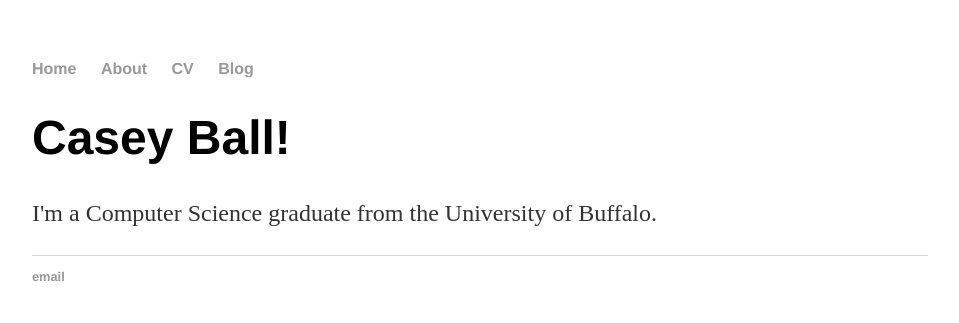
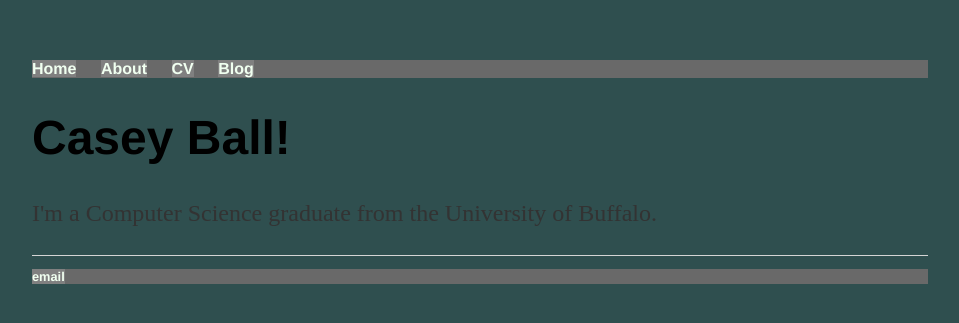
Before and after one commit to cmball2/github.io, a Jekyll site: the page built from index.html, in a window 1280 px wide. Shown: the top 323 px of the page, without its empty margins (160-1119 px from the left). Built offline with Jekyll 4.4.1, drawn with Linux system fonts in a browser that asks for light colours.

Commit message:
Changed colors

```diff
--- a/css/main.css
+++ b/css/main.css
@@ -1,20 +1,23 @@
 body {
+    background-color: #2F4F4F;
     margin: 60px auto;
     width: 70%;
 }
 nav ul, footer ul {
+    background-color: #696969;
     font-family:'Helvetica', 'Arial', 'Sans-Serif';
     padding: 0px;
     list-style: none;
     font-weight: bold;
 }
 nav ul li, footer ul li {
+    background-color: #808080;
     display: inline;
     margin-right: 20px;
 }
 a {
     text-decoration: none;
-    color: #999;
+    color: #F0FFF0;
 }
 a:hover {
     text-decoration: underline;
```
